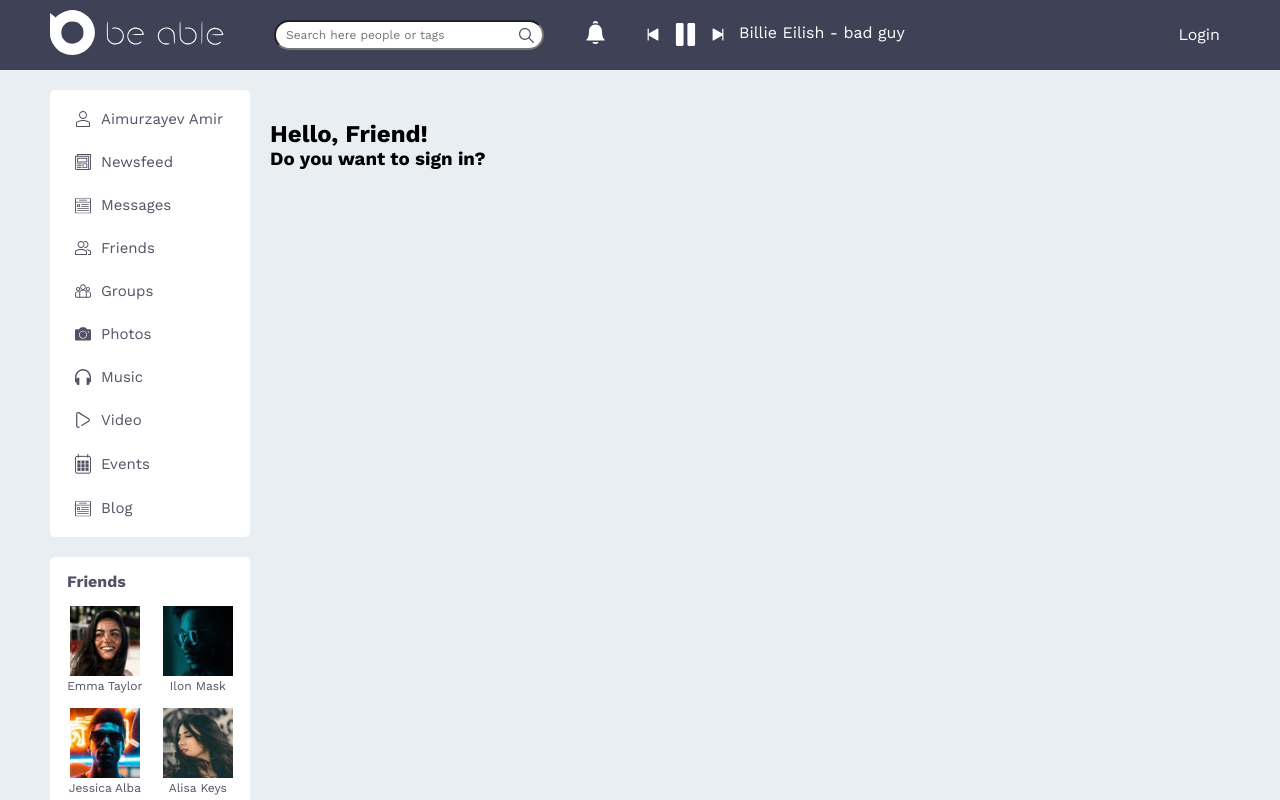
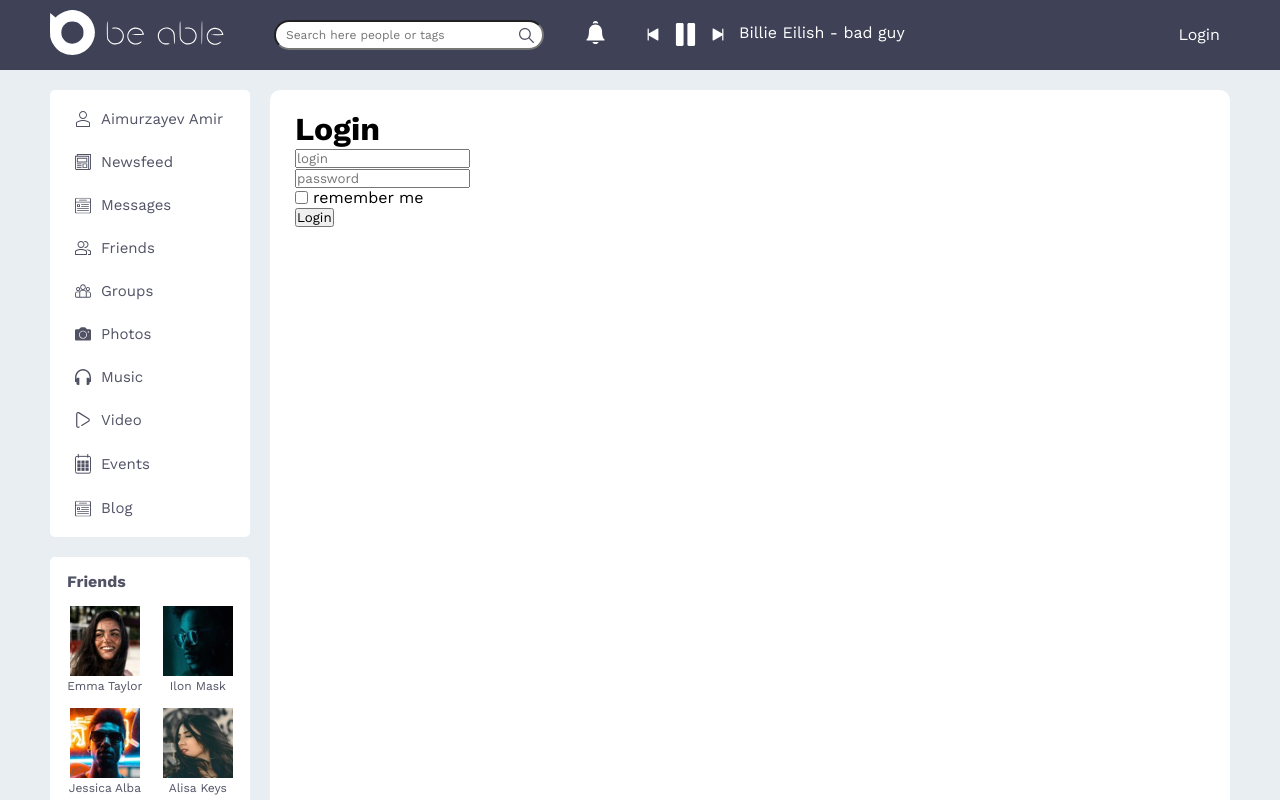
Before and after one commit to Aimurzaev-Amir/React-Social-Network, a React (Create React App) app: page /login in a window 1280 px wide. Shown: the top 800 px of the page. Built offline with nearby package versions, Linux system fonts and the light colour scheme; no server answers.

Commit message:
installed redux-form, modified login page, used redux-form

```diff
--- a/package.json
+++ b/package.json
@@ -13,6 +13,7 @@
     "react-router-dom": "^5.1.2",
     "react-scripts": "3.4.1",
     "redux": "^4.0.5",
+    "redux-form": "^8.3.5",
     "redux-thunk": "^2.3.0"
   },
   "scripts": {
--- a/src/API/api.js
+++ b/src/API/api.js
@@ -3,7 +3,7 @@ import Axios from "axios";
 const instance = Axios.create({
   withCredentials: true,
   baseURL: "https://social-network.samuraijs.com/api/1.0/",
-  headers: { "API-KEY": "a99ccbf5-990a-4005-92c0-87f75884284c" },
+  headers: { "API-KEY": "af5ce268-bf22-4e58-9923-f42ace540d31" },
 });
 export const ProfileAPI = {
   getProfile(userId) {
@@ -13,7 +13,7 @@ export const ProfileAPI = {
   },
   getStatus(userId) {
     return instance.get("profile/status/" + userId).then((response) => {
-      return response.statusText
+      return response.data
     })
   },
   puStatus(status) {
--- a/src/Redux/profileReducer.js
+++ b/src/Redux/profileReducer.js
@@ -84,15 +84,10 @@ const profileReducer = (state = initialState, action) => {
         ...state,
         profile: action.ProfileInfo,
       };
-    case setOpenedProfileIdType:
-      return {
-        ...state,
-        openedProfileId: action.userId,
-      };
     case setUserStatusType:
       return {
         ...state,
-        status: action.userStatus,
+        status: action.status,
       };
     default:
       return state;
@@ -118,16 +113,9 @@ export let setUserProfile = (ProfileInfo) => {
     ProfileInfo,
   };
 };
-export let setOpenedProfileId = (userId) => {
-  return {
-    type: setOpenedProfileIdType,
-    userId,
-  };
-};
 export let setUserStatus = (status) => {
   return {
-    type: setUserStatusType,
-    status,
+    type: setUserStatusType, status,
   };
 };
 
--- a/src/Redux/reduxStore.js
+++ b/src/Redux/reduxStore.js
@@ -5,6 +5,7 @@ import sidebarReducer from "../Redux/sidebarReducer"
 import friendsReducer from "./friendsReducer";
 import AuthReducer from "./AuthReducer";
 import thunkMiddleWare from "redux-thunk"
+import {reducer as formReducer} from "redux-form"
 
 let reducers = combineReducers({
     profilePage : profileReducer,
@@ -12,6 +13,7 @@ let reducers = combineReducers({
     friendsPage : friendsReducer,
     sidebar : sidebarReducer,
     Auth: AuthReducer,
+    form: formReducer,
 });
 
 let store = createStore(reducers, applyMiddleware(thunkMiddleWare));
--- a/src/components/LoginComponents/Login.jsx
+++ b/src/components/LoginComponents/Login.jsx
@@ -1,13 +1,18 @@
 import React from "react";
-import stl from "./Login.module.css"
+import stl from "./Login.module.css";
+import ReduxLoginForm from "./LoginForm";
 
 const Login = () => {
+  const onSubmit = (formData) => {
+    console.log(formData)
+  }
   return (
     <div className={stl.loginMain}>
-      <h2>Hello, Friend!</h2>
-      <h3>Do you want to sign in?</h3>
+      <h1>Login</h1>
+      <ReduxLoginForm onSubmit={onSubmit} />
     </div>
   );
 };
 
+
 export default Login;
--- a/src/components/LoginComponents/Login.module.css
+++ b/src/components/LoginComponents/Login.module.css
@@ -1,4 +1,15 @@
 .loginMain{
-    margin-top: 50px;
-
+    margin-top: 20px;
+    background-color: #fff;
+    border-radius: 10px;
+    padding: 20px 25px;
 }
+.rememberCheckbox{
+    display: flex;
+    align-items: center;
+}
+.rememberCheckbox p {
+    margin-left: 5px;
+}
+.loginForm input{
+}
--- /dev/null
+++ b/src/components/LoginComponents/LoginForm.jsx
@@ -0,0 +1,27 @@
+import React from "react"
+import stl from "./Login.module.css";
+import {reduxForm, Field} from "redux-form"
+
+const LoginForm = (props) => {
+    console.log(props)
+    return(
+        <form className={stl.loginForm} onSubmit={props.handleSubmit}>
+        <div>
+          <Field type={"text"} placeholder={"login"} name={"login"} component={"input"}/>
+        </div>
+        <div>
+          <Field type={"text"} placeholder={"password"} name={"password"} component={"input"}/>
+        </div>
+        <div className={stl.rememberCheckbox}>
+          <Field type={"checkbox"} name={"rememberMe"} component={"input"}/>
+          <p>remember me</p>
+        </div>
+        <button>Login</button>
+      </form>
+    )
+}
+
+
+ const ReduxLoginForm = reduxForm({form: "login"})(LoginForm)
+
+ export default ReduxLoginForm;
--- a/src/components/ProfilePageComponents/ProfileInfoComponents/ProfileStatus.jsx
+++ b/src/components/ProfilePageComponents/ProfileInfoComponents/ProfileStatus.jsx
@@ -1,24 +1,5 @@
 import React from "react";
 
-// let ProfileStatus = (props) => {
-//   return (
-//     <div>
-//       {props.editMode ? (
-//         <input
-//           onChange={props.onStatusChange}
-//           autoFocus={true}
-//           onBlur={props.SaveStatus}
-//           type="text"
-//           value={props.localStatus}
-//         />
-//       ) : (
-//         <p onClick={props.ChangeStatus}>
-//           {props.status ? props.status : "User status"}
-//         </p>
-//       )}
-//     </div>
-//   );
-// };
 
 class ProfileStatus extends React.Component {
   state = {
@@ -36,12 +17,19 @@ class ProfileStatus extends React.Component {
     });
     this.props.updateUserStatus(this.state.localStatus)
   };
-
   onStatusChange = (e) => {
     this.setState({
       localStatus: e.target.value,
     })
   }
+  componentDidUpdate(prevProps, prevState) {
+    if(prevProps.status !== this.props.status) {
+      this.setState({
+        localStatus: this.props.status,
+      })
+    }
+  }
+
   render() {
     return(
       <div>
--- a/src/components/ProfilePageComponents/ProfileInfoContainer.js
+++ b/src/components/ProfilePageComponents/ProfileInfoContainer.js
@@ -8,14 +8,22 @@ import { compose } from "redux";
 
 class ProfileInfoContainer extends React.Component {
   componentDidMount() {
-    let userId = this.props.match.params.userId;
-    if (!userId) {
+    if (!this.state.userId) {
       return <Preloader />;
     }
-    this.props.setProfile(userId);
-    this.props.getUserStatus(userId)
+    this.props.setProfile(this.state.userId);
+    this.props.getUserStatus(this.state.userId)
   }
-
+  state = {
+    userId: this.props.match.params.userId,
+  }
+  // componentDidUpdate(prevProps, prevState){
+  //   if(prevState.userId !== this.props.match.params.userId){
+  //     this.setState({
+  //       userId: this.props.match.params.userId,
+  //     })
+  //   }
+  // }
   render() {
     return (
       <ProfileInfo
@@ -26,7 +34,7 @@ class ProfileInfoContainer extends React.Component {
         // ChangeStatus={this.ChangeStatus}
         status={this.props.status}
         // onStatusChange={this.props.onStatusChange}
-        updateUserStatus={this.props.updateUserStatus}
+        updateUserStatus = {this.props.updateUserStatus}
       />
     );
   }
```
Also changed, not shown: 1 other file (tests, documents, lock files or other folders).
